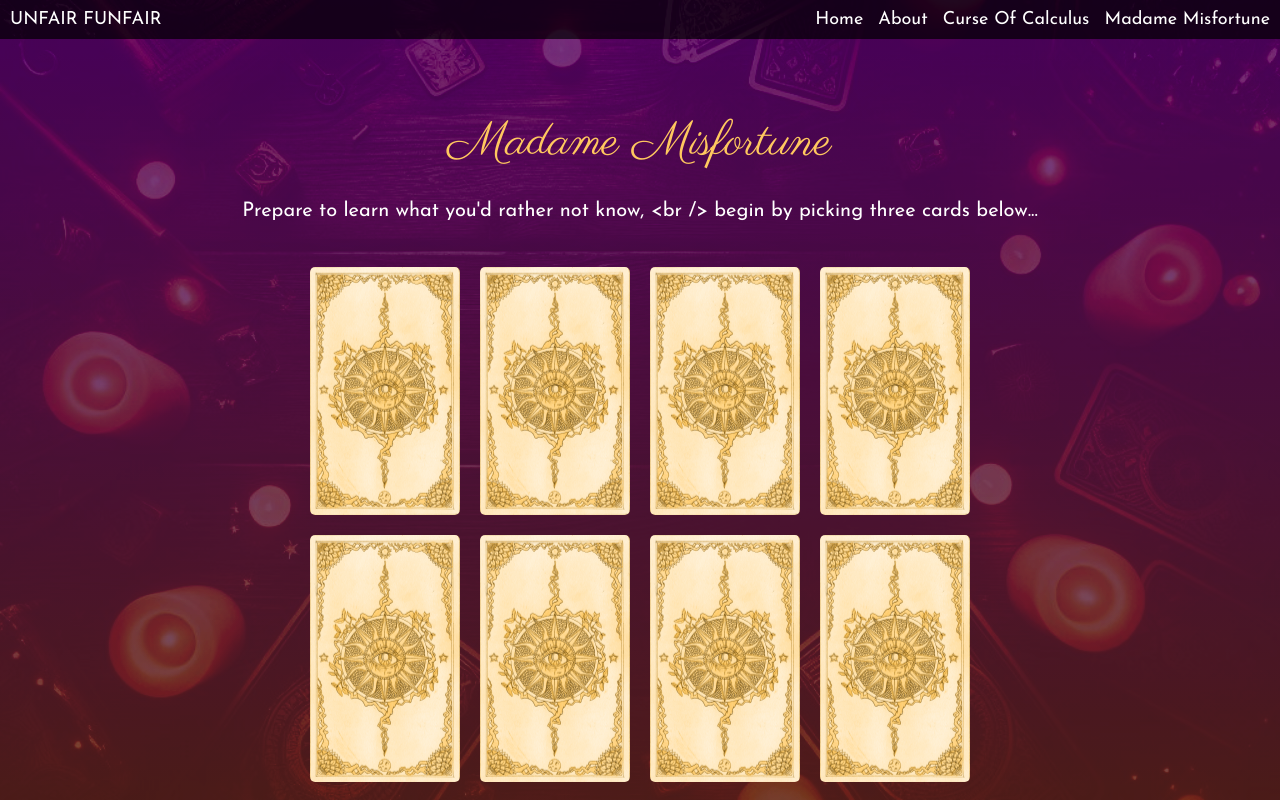
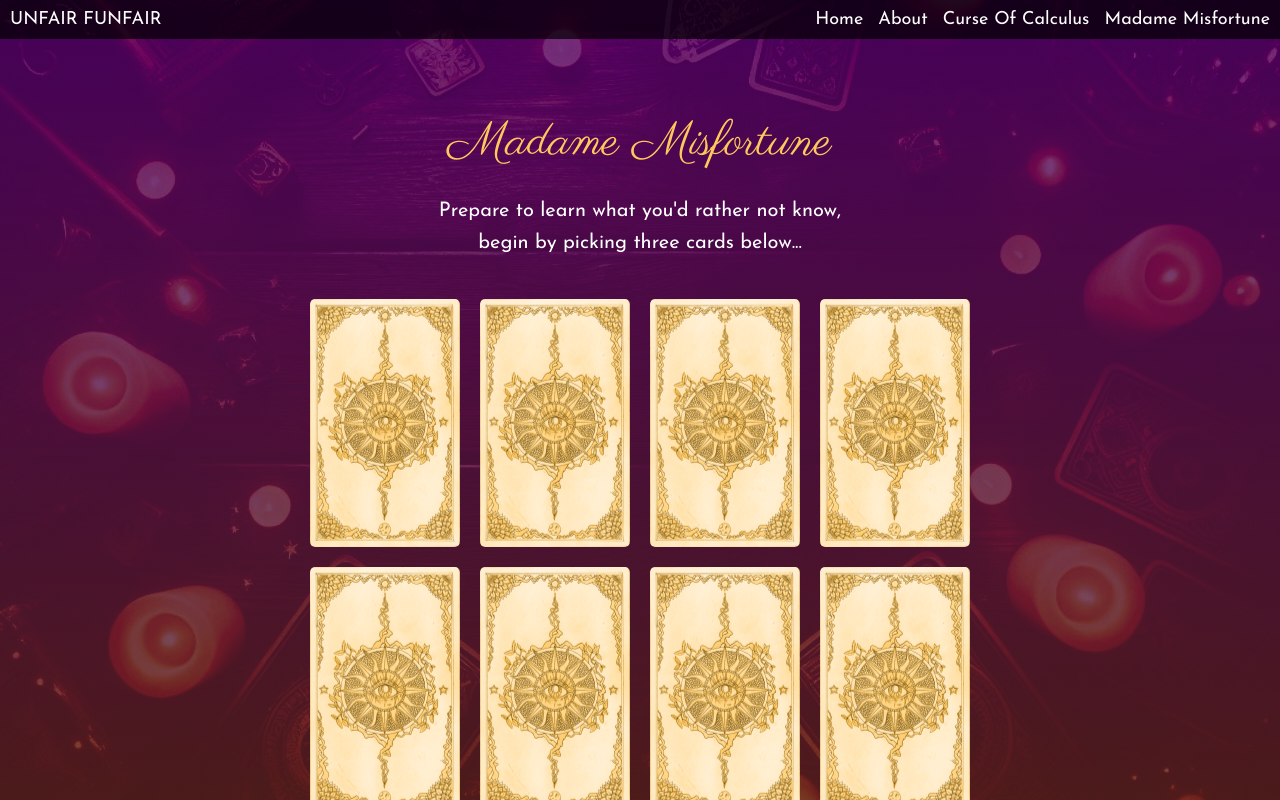
Before and after one commit to appelqvistelias/misfortunate-unfair-funfair, a Next.js app: page /madame-misfortune in a window 1280 px wide. Shown: the top 800 px of the page. Built offline with nearby package versions, Linux system fonts and the light colour scheme.

Commit message:
fixed line-break in header and text color on paragraph in cards

```diff
--- a/src/app/madame-misfortune/madame.module.css
+++ b/src/app/madame-misfortune/madame.module.css
@@ -43,9 +43,11 @@
   color: #ffc85f;
   margin: 0 0 2rem;
 }
+.header p {
+  color: white;
+}
 .header p,
 .cards p {
-  color: white;
   font-size: 1.6rem;
   line-height: 160%;
   font-weight: 400;
--- a/src/components/MadameMisfortune/card.module.css
+++ b/src/components/MadameMisfortune/card.module.css
@@ -19,7 +19,6 @@
   font-size: 3rem;
 }
 .card p {
-  color: black; /* to counter out the white default in madame.module.css */
   font-size: 2rem;
 }
 
--- a/src/games/madame/MadameMisfortune.tsx
+++ b/src/games/madame/MadameMisfortune.tsx
@@ -32,14 +32,16 @@ export default function MadameMisfortuneGame() {
         <h1 style={parisienne.style}>Madame Misfortune</h1>
         {step === "choose" && (
           <p>
-            {`Prepare to learn what you'd rather not know, <br /> begin by
-            picking three cards below...`}
+            {`Prepare to learn what you'd rather not know,`}
+            <br />
+            {`begin by picking three cards below...`}
           </p>
         )}
         {step === "reveal" && (
           <p>
-            {`Three signs of doom from hand you have played, <br /> discover what
-            wicked fate has been laid...`}
+            {`Three signs of doom from hand you've played,`}
+            <br />
+            {`discover what wicked fate has been laid...`}
           </p>
         )}
       </header>
```
